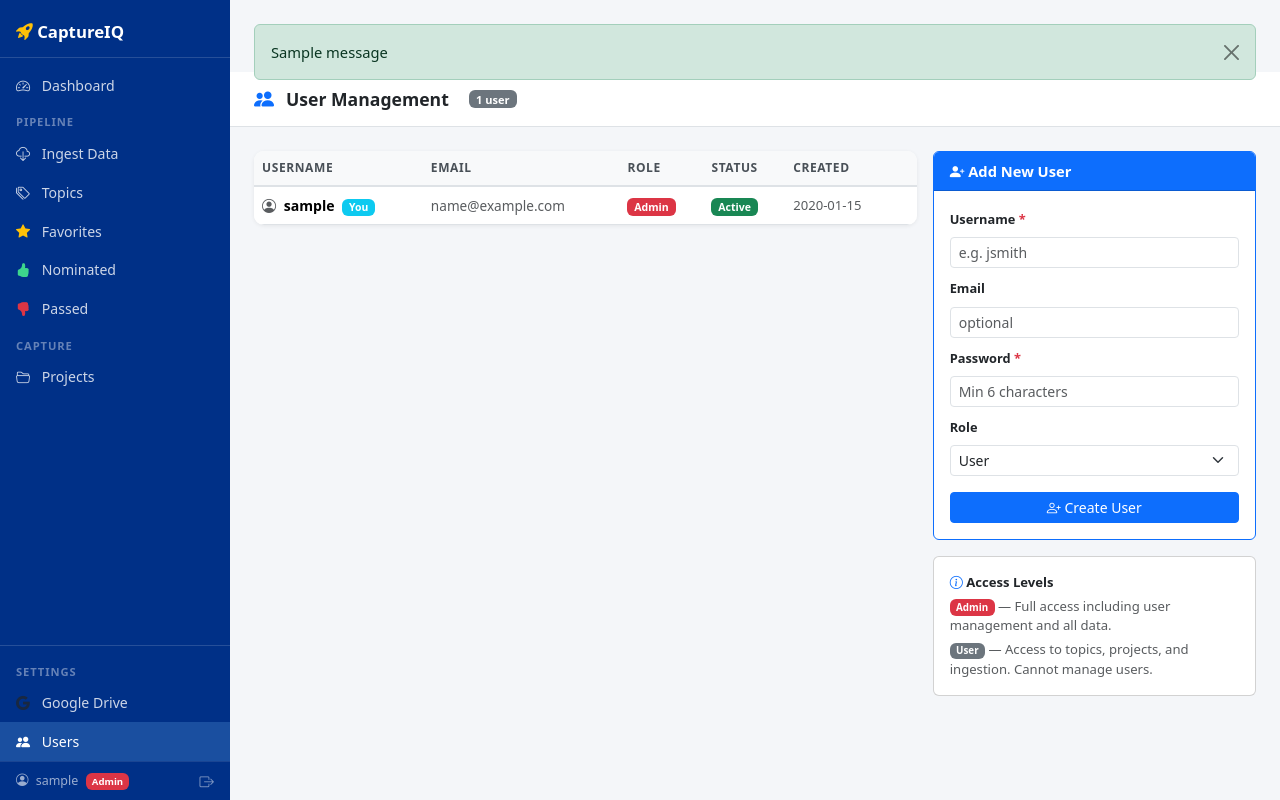
After one commit to ntoscano01/capture-iq, a Flask app: page /admin/users in a window 1280 px wide. The commit adds this page. Run offline with Flask 3, Linux system fonts and the light colour scheme; a user stored in the database is signed in; tables that the repository leaves empty hold one stand-in row (values such as "Sample post"); one stand-in notice (Sample message) is shown.

Commit message:
Add multi-user login system with admin user management

```diff
--- a/app.py
+++ b/app.py
@@ -1,6 +1,6 @@
 """
-SBIR Pipeline - Flask Web Application
-Local offline app for ingesting and querying SBIR solicitation data.
+CaptureIQ - Flask Web Application
+Local/hosted app for managing SBIR solicitation pipeline and capture.
 """
 
 import os
@@ -10,6 +10,8 @@ import csv
 import io
 from flask import Flask, render_template, request, redirect, url_for, jsonify, flash, Response, send_file
 from werkzeug.utils import secure_filename
+from werkzeug.security import generate_password_hash, check_password_hash
+from flask_login import LoginManager, UserMixin, login_user, logout_user, login_required, current_user
 
 import database as db
 
@@ -17,7 +19,40 @@ import database as db
 os.environ.setdefault("OAUTHLIB_INSECURE_TRANSPORT", "1")
 
 app = Flask(__name__)
-app.secret_key = "sbir-pipeline-local-secret"
+app.secret_key = os.environ.get("CAPTUREIQ_SECRET_KEY", "captureiq-local-secret-change-me")
+
+# ── Flask-Login setup ─────────────────────────────────────────────────────────
+
+login_manager = LoginManager(app)
+login_manager.login_view = "login"
+login_manager.login_message = "Please log in to access CaptureIQ."
+login_manager.login_message_category = "warning"
+
+
+class User(UserMixin):
+    def __init__(self, id, username, email, role, is_active=True):
+        self.id = id
+        self.username = username
+        self.email = email
+        self.role = role
+        self._active = bool(is_active)
+
+    @property
+    def is_active(self):
+        return self._active
+
+    @property
+    def is_admin(self):
+        return self.role == "admin"
+
+
+@login_manager.user_loader
+def load_user(user_id):
+    row = db.get_user_by_id(int(user_id))
+    if row:
+        return User(row["id"], row["username"], row["email"],
+                    row["role"], row["is_active"])
+    return None
 
 # Track background ingestion jobs
 _jobs: dict[str, dict] = {}
@@ -103,11 +138,143 @@ def ensure_db():
         app._db_ready = True
 
 
+# ── Auth — Login / Logout / Setup ─────────────────────────────────────────────
+
+@app.route("/login", methods=["GET", "POST"])
+def login():
+    # Redirect to setup if no users exist yet
+    if db.count_users() == 0:
+        return redirect(url_for("setup"))
+    if current_user.is_authenticated:
+        return redirect(url_for("dashboard"))
+    if request.method == "POST":
+        username = request.form.get("username", "").strip()
+        password = request.form.get("password", "")
+        row = db.get_user_by_username(username)
+        if row and row["is_active"] and check_password_hash(row["password_hash"], password):
+            user = User(row["id"], row["username"], row["email"],
+                        row["role"], row["is_active"])
+            login_user(user, remember=request.form.get("remember") == "1")
+            return redirect(request.args.get("next") or url_for("dashboard"))
+        flash("Invalid username or password.", "danger")
+    return render_template("login.html")
+
+
+@app.route("/logout")
+@login_required
+def logout():
+    logout_user()
+    flash("You have been logged out.", "info")
+    return redirect(url_for("login"))
+
+
+@app.route("/setup", methods=["GET", "POST"])
+def setup():
+    """First-run admin account creation. Only accessible when no users exist."""
+    if db.count_users() > 0:
+        return redirect(url_for("login"))
+    if request.method == "POST":
+        username = request.form.get("username", "").strip()
+        email    = request.form.get("email", "").strip()
+        password = request.form.get("password", "")
+        confirm  = request.form.get("confirm", "")
+        if not username or not password:
+            flash("Username and password are required.", "danger")
+        elif password != confirm:
+            flash("Passwords do not match.", "danger")
+        elif len(password) < 6:
+            flash("Password must be at least 6 characters.", "danger")
+        else:
+            db.create_user(username, email, generate_password_hash(password), role="admin")
+            flash(f"Admin account '{username}' created. Please log in.", "success")
+            return redirect(url_for("login"))
+    return render_template("setup.html")
+
+
+# ── Admin — User Management ────────────────────────────────────────────────────
+
+@app.route("/admin/users")
+@login_required
+def admin_users():
+    if not current_user.is_admin:
+        flash("Admin access required.", "danger")
+        return redirect(url_for("dashboard"))
+    users = db.get_all_users()
+    return render_template("admin_users.html", users=users)
+
+
+@app.route("/admin/users/create", methods=["POST"])
+@login_required
+def admin_create_user():
+    if not current_user.is_admin:
+        return redirect(url_for("dashboard"))
+    username = request.form.get("username", "").strip()
+    email    = request.form.get("email", "").strip()
+    password = request.form.get("password", "")
+    role     = request.form.get("role", "user")
+    if not username or not password:
+        flash("Username and password are required.", "danger")
+    elif db.get_user_by_username(username):
+        flash(f"Username '{username}' is already taken.", "danger")
+    elif len(password) < 6:
+        flash("Password must be at least 6 characters.", "danger")
+    else:
+        db.create_user(username, email, generate_password_hash(password), role)
+        flash(f"User '{username}' created successfully.", "success")
+    return redirect(url_for("admin_users"))
+
+
+@app.route("/admin/users/<int:user_id>/toggle", methods=["POST"])
+@login_required
+def admin_toggle_user(user_id):
+    if not current_user.is_admin:
+        return redirect(url_for("dashboard"))
+    if user_id == current_user.id:
+        flash("You cannot deactivate your own account.", "warning")
+    else:
+        row = db.get_user_by_id(user_id)
+        if row:
+            db.set_user_active(user_id, not row["is_active"])
+            flash(f"User '{row['username']}' {'activated' if not row['is_active'] else 'deactivated'}.", "success")
+    return redirect(url_for("admin_users"))
+
+
+@app.route("/admin/users/<int:user_id>/delete", methods=["POST"])
+@login_required
+def admin_delete_user(user_id):
+    if not current_user.is_admin:
+        return redirect(url_for("dashboard"))
+    if user_id == current_user.id:
+        flash("You cannot delete your own account.", "warning")
+    else:
+        row = db.get_user_by_id(user_id)
+        if row:
+            db.delete_user(user_id)
+            flash(f"User '{row['username']}' deleted.", "success")
+    return redirect(url_for("admin_users"))
+
+
+@app.route("/admin/users/<int:user_id>/reset-password", methods=["POST"])
+@login_required
+def admin_reset_password(user_id):
+    if not current_user.is_admin:
+        return redirect(url_for("dashboard"))
+    new_password = request.form.get("new_password", "")
+    if len(new_password) < 6:
+        flash("Password must be at least 6 characters.", "danger")
+    else:
+        db.update_user_password(user_id, generate_password_hash(new_password))
+        row = db.get_user_by_id(user_id)
+        flash(f"Password reset for '{row['username']}'.", "success")
+    return redirect(url_for("admin_users"))
+
+
 # ── Dashboard ──────────────────────────────────────────────────────────────────
 
 @app.route("/")
+@login_required
 def dashboard():
-    stats = db.get_stats()
+    stats = db.get_stats(user_id=current_user.id)
     capture_stats = db.get_capture_stats()
     return render_template("dashboard.html", stats=stats, jobs=_jobs,
                            capture_stats=capture_stats)
@@ -246,12 +413,14 @@ def topic_detail(topic_id: int):
 
 
 @app.route("/topics/<int:topic_id>/favorite", methods=["POST"])
+@login_required
 def toggle_topic_favorite(topic_id: int):
-    db.toggle_topic_favorite(topic_id)
+    db.toggle_user_topic_favorite(current_user.id, topic_id)
     return redirect(request.referrer or url_for("topic_detail", topic_id=topic_id))
 
 
 @app.route("/topics/<int:topic_id>/score", methods=["POST"])
+@login_required
 def set_topic_score(topic_id: int):
     score = float(request.form.get("score", 0))
     db.set_topic_score(topic_id, score)
@@ -259,6 +428,7 @@ def set_topic_score(topic_id: int):
 
 
 @app.route("/topics/<int:topic_id>/notes", methods=["POST"])
+@login_required
 def set_topic_notes(topic_id: int):
     notes = request.form.get("notes", "")
     db.set_topic_notes(topic_id, notes)
@@ -266,9 +436,10 @@ def set_topic_notes(topic_id: int):
 
 
 @app.route("/topics/<int:topic_id>/status", methods=["POST"])
+@login_required
 def set_topic_status(topic_id: int):
     status = request.form.get("status", "")
-    db.set_topic_status(topic_id, status)
+    db.set_user_topic_status(current_user.id, topic_id, status)
     return redirect(request.referrer or url_for("topics"))
 
 
@@ -557,6 +728,7 @@ def export_topic_docx(topic_id: int):
 
 
 @app.route("/topics")
+@login_required
 def topics():
     agency       = request.args.get("agency", "")
     phase        = request.args.get("phase", "")
@@ -577,6 +749,7 @@ def topics():
         topic_status=topic_status if topic_status in ("nominated", "passed") else None,
         limit=per_page,
         offset=offset,
+        user_id=current_user.id,
     )
     filters = {
         "agencies": db.get_distinct("topics", "agency"),
@@ -593,6 +766,7 @@ def topics():
 # ── Topics CSV Export ──────────────────────────────────────────────────────────
 
 @app.route("/topics/export.csv")
+@login_required
 def export_topics_csv():
     """Export all topics matching current filters as a CSV download."""
     agency       = request.args.get("agency", "")
@@ -609,8 +783,9 @@ def export_topics_csv():
         keyword=keyword or None,
         favorited=True if favorited == "1" else None,
         topic_status=topic_status if topic_status in ("nominated", "passed") else None,
-        limit=10000,   # export all matching rows
+        limit=10000,
         offset=0,
+        user_id=current_user.id,
     )
 
     output = io.StringIO()
@@ -651,6 +826,7 @@ def export_topics_csv():
 # ── Search ─────────────────────────────────────────────────────────────────────
 
 @app.route("/search")
+@login_required
 def search():
     keyword = request.args.get("q", "").strip()
     results = None
@@ -662,6 +838,7 @@ def search():
 # ── Ingestion ──────────────────────────────────────────────────────────────────
 
 @app.route("/ingest")
+@login_required
 def ingest_page():
     recent_logs = []
     with db.get_db() as conn:
@@ -674,6 +851,7 @@ def ingest_page():
 
 
 @app.route("/ingest/sbir-gov", methods=["POST"])
+@login_required
 def ingest_sbir_gov():
     source_type = request.form.get("source_type", "solicitations")
     agency  = request.form.get("agency", "")
@@ -710,6 +888,7 @@ def ingest_sbir_gov():
 
 
 @app.route("/ingest/sbir-topics", methods=["POST"])
+@login_required
 def ingest_sbir_topics():
     agency    = request.form.get("agency", "").strip()
     phase     = request.form.get("phase", "").strip()
@@ -750,6 +929,7 @@ def ingest_sbir_topics():
 
 
 @app.route("/ingest/navy", methods=["POST"])
+@login_required
 def ingest_navy():
     topics_url = request.form.get("topics_url", "").strip() or "https://www.navysbir.com/topics26_1.htm"
     max_topics = int(request.form.get("max_topics", 100))
@@ -777,6 +957,7 @@ def ingest_navy():
 
 
 @app.route("/ingest/dod", methods=["POST"])
+@login_required
 def ingest_dod():
     baa     = request.form.get("baa", "DOD_SBIR_2026_P1_CBZ").strip()
     keyword = request.form.get("keyword", "").strip()
@@ -829,6 +1010,7 @@ def api_dod_baas():
 # ── SBIR Capture — Projects ────────────────────────────────────────────────────
 
 @app.route("/projects")
+@login_required
 def projects():
     stage   = request.args.get("stage", "")
     keyword = request.args.get("keyword", "")
@@ -846,6 +1028,7 @@ def projects():
 
 
 @app.route("/projects/new", methods=["POST"])
+@login_required
 def create_project():
     topic_id = request.form.get("topic_id") or None
     if topic_id:
@@ -874,6 +1057,7 @@ def create_project():
 
 
 @app.route("/projects/<int:project_id>")
+@login_required
 def project_detail(project_id: int):
     project = db.get_project(project_id)
     if not project:
@@ -898,6 +1082,7 @@ def project_detail(project_id: int):
 
 
 @app.route("/projects/<int:project_id>/edit", methods=["POST"])
+@login_required
 def edit_project(project_id: int):
     db.update_project(project_id, {
         "name":        request.form.get("name", "").strip(),
@@ -911,6 +1096,7 @@ def edit_project(project_id: int):
 
 
 @app.route("/projects/<int:project_id>/stage", methods=["POST"])
+@login_required
 def set_project_stage(project_id: int):
     stage = request.form.get("stage", "Identified")
     db.set_project_stage(project_id, stage)
@@ -919,6 +1105,7 @@ def set_project_stage(project_id: int):
 
 
 @app.route("/projects/<int:project_id>/delete", methods=["POST"])
+@login_required
 def delete_project(project_id: int):
     project = db.get_project(project_id)
     if project:
@@ -938,6 +1125,7 @@ def delete_project(project_id: int):
 # ── SBIR Capture — Files ───────────────────────────────────────────────────────
 
 @app.route("/projects/<int:project_id>/files/upload", methods=["POST"])
+@login_required
 def upload_project_file(project_id: int):
     from integrations import google_drive as gd
 
@@ -1031,6 +1219,7 @@ def upload_project_file(project_id: int):
 
 
 @app.route("/projects/<int:project_id>/files/<int:file_id>/download")
+@login_required
 def download_project_file(project_id: int, file_id: int):
     from integrations import google_drive as gd
     file_rec = db.get_project_file(file_id, project_id)
@@ -1059,6 +1248,7 @@ def download_project_file(project_id: int, file_id: int):
 
 
 @app.route("/projects/<int:project_id>/files/<int:file_id>/delete", methods=["POST"])
+@login_required
 def delete_project_file(project_id: int, file_id: int):
     from integrations import google_drive as gd
     file_rec = db.get_project_file(file_id, project_id)
@@ -1088,6 +1278,7 @@ def toggle_checklist(project_id: int, item_id: int):
 
 
 @app.route("/projects/<int:project_id>/checklist/add", methods=["POST"])
+@login_required
 def add_checklist_item(project_id: int):
     label    = request.form.get("label", "").strip()
     category = request.form.get("category", "Custom").strip() or "Custom"
@@ -1098,6 +1289,7 @@ def add_checklist_item(project_id: int):
 
 
 @app.route("/projects/<int:project_id>/checklist/<int:item_id>/delete", methods=["POST"])
+@login_required
 def delete_checklist_item(project_id: int, item_id: int):
     db.delete_checklist_item(item_id, project_id)
     return redirect(url_for("project_detail", project_id=project_id))
@@ -1106,6 +1298,7 @@ def delete_checklist_item(project_id: int, item_id: int):
 # ── Google Drive Settings ──────────────────────────────────────────────────────
 
 @app.route("/settings/gdrive")
+@login_required
 def gdrive_settings():
     from integrations import google_drive as gd
     return render_template("gdrive_settings.html",
@@ -1114,6 +1307,7 @@ def gdrive_settings():
 
 
 @app.route("/settings/gdrive/connect")
+@login_required
 def gdrive_connect():
     from integrations import google_drive as gd
     if not gd.has_credentials_file():
@@ -1124,6 +1318,7 @@ def gdrive_connect():
 
 
 @app.route("/settings/gdrive/callback")
+@login_required
 def gdrive_callback():
     from integrations import google_drive as gd
     code = request.args.get("code")
@@ -1140,6 +1335,7 @@ def gdrive_callback():
 
 
 @app.route("/settings/gdrive/disconnect", methods=["POST"])
+@login_required
 def gdrive_disconnect():
     from integrations import google_drive as gd
     gd.revoke()
@@ -1150,6 +1346,7 @@ def gdrive_disconnect():
 # ── API endpoints (JSON) ───────────────────────────────────────────────────────
 
 @app.route("/ingest-log/<int:log_id>/delete", methods=["POST"])
+@login_required
 def delete_ingest_log(log_id: int):
     db.delete_ingest_log(log_id)
     return redirect(url_for("ingest_page"))
--- a/requirements.txt
+++ b/requirements.txt
@@ -1,4 +1,5 @@
 flask>=3.0.0
+flask-login>=0.6.3
 requests>=2.31.0
 beautifulsoup4>=4.12.0
 lxml>=5.0.0
--- /dev/null
+++ b/templates/admin_users.html
@@ -0,0 +1,154 @@
+{% extends "base.html" %}
+{% block title %}User Management — CaptureIQ{% endblock %}
+
+{% block content %}
+<div class="topbar">
+  <i class="bi bi-people-fill text-primary fs-5"></i>
+  <h1>User Management</h1>
+  <span class="badge bg-secondary ms-2">{{ users|length }} user{{ 's' if users|length != 1 }}</span>
+</div>
+
+<div class="row g-3">
+
+  <!-- User list -->
+  <div class="col-md-8">
+    <div class="table-card">
+      <table class="table table-hover align-middle mb-0">
+        <thead>
+          <tr>
+            <th>Username</th>
+            <th>Email</th>
+            <th>Role</th>
+            <th>Status</th>
+            <th>Created</th>
+            <th></th>
+          </tr>
+        </thead>
+        <tbody>
+          {% for u in users %}
+          <tr class="{{ 'table-secondary text-muted' if not u.is_active }}">
+            <td>
+              <i class="bi bi-person-circle me-1 text-muted"></i>
+              <strong>{{ u.username }}</strong>
+              {% if u.id == current_user.id %}
+                <span class="badge bg-info ms-1" style="font-size:.65rem">You</span>
+              {% endif %}
+            </td>
+            <td class="text-muted" style="font-size:.85rem">{{ u.email or '—' }}</td>
+            <td>
+              {% if u.role == 'admin' %}
+                <span class="badge bg-danger">Admin</span>
+              {% else %}
+                <span class="badge bg-secondary">User</span>
+              {% endif %}
+            </td>
+            <td>
+              {% if u.is_active %}
+                <span class="badge bg-success">Active</span>
+              {% else %}
+                <span class="badge bg-secondary">Inactive</span>
+              {% endif %}
+            </td>
+            <td class="text-muted" style="font-size:.82rem">{{ u.created_at[:10] if u.created_at else '—' }}</td>
+            <td class="text-end" style="white-space:nowrap">
+              {% if u.id != current_user.id %}
+              <!-- Activate / Deactivate -->
+              <form method="post" action="{{ url_for('admin_toggle_user', user_id=u.id) }}" class="d-inline">
+                <button type="submit" class="btn btn-sm {{ 'btn-outline-warning' if u.is_active else 'btn-outline-success' }} py-0"
+                        title="{{ 'Deactivate' if u.is_active else 'Activate' }}">
+                  <i class="bi {{ 'bi-pause-circle' if u.is_active else 'bi-play-circle' }}"></i>
+                </button>
+              </form>
+              <!-- Reset password -->
+              <button type="button" class="btn btn-sm btn-outline-secondary py-0 ms-1"
+                      data-bs-toggle="modal" data-bs-target="#resetModal{{ u.id }}"
+                      title="Reset password">
+                <i class="bi bi-key"></i>
+              </button>
+              <!-- Delete -->
+              <form method="post" action="{{ url_for('admin_delete_user', user_id=u.id) }}" class="d-inline ms-1"
+                    onsubmit="return confirm('Delete user {{ u.username }}? This cannot be undone.')">
+                <button type="submit" class="btn btn-sm btn-outline-danger py-0" title="Delete user">
+                  <i class="bi bi-trash3"></i>
+                </button>
+              </form>
+              {% endif %}
+            </td>
+          </tr>
+
+          <!-- Reset Password Modal -->
+          <div class="modal fade" id="resetModal{{ u.id }}" tabindex="-1">
+            <div class="modal-dialog modal-sm">
+              <div class="modal-content">
+                <div class="modal-header py-2">
+                  <h6 class="modal-title">Reset password — {{ u.username }}</h6>
+                  <button type="button" class="btn-close" data-bs-dismiss="modal"></button>
+                </div>
+                <form method="post" action="{{ url_for('admin_reset_password', user_id=u.id) }}">
+                  <div class="modal-body">
+                    <input type="password" name="new_password" class="form-control form-control-sm"
+                           placeholder="New password (min 6 chars)" required minlength="6">
+                  </div>
+                  <div class="modal-footer py-2">
+                    <button type="button" class="btn btn-sm btn-secondary" data-bs-dismiss="modal">Cancel</button>
+                    <button type="submit" class="btn btn-sm btn-primary">Reset</button>
+                  </div>
+                </form>
+              </div>
+            </div>
+          </div>
+
+          {% endfor %}
+        </tbody>
+      </table>
+    </div>
+  </div>
+
+  <!-- Create user form -->
+  <div class="col-md-4">
+    <div class="card border-primary">
+      <div class="card-header bg-primary text-white fw-semibold">
+        <i class="bi bi-person-plus-fill"></i> Add New User
+      </div>
+      <div class="card-body">
+        <form method="post" action="{{ url_for('admin_create_user') }}">
+          <div class="mb-2">
+            <label class="form-label fw-semibold" style="font-size:.8rem">Username <span class="text-danger">*</span></label>
+            <input type="text" name="username" class="form-control form-control-sm" required
+                   placeholder="e.g. jsmith">
+          </div>
+          <div class="mb-2">
+            <label class="form-label fw-semibold" style="font-size:.8rem">Email</label>
+            <input type="email" name="email" class="form-control form-control-sm"
+                   placeholder="optional">
+          </div>
+          <div class="mb-2">
+            <label class="form-label fw-semibold" style="font-size:.8rem">Password <span class="text-danger">*</span></label>
+            <input type="password" name="password" class="form-control form-control-sm" required
+                   minlength="6" placeholder="Min 6 characters">
+          </div>
+          <div class="mb-3">
+            <label class="form-label fw-semibold" style="font-size:.8rem">Role</label>
+            <select name="role" class="form-select form-select-sm">
+              <option value="user">User</option>
+              <option value="admin">Admin</option>
+            </select>
+          </div>
+          <button type="submit" class="btn btn-primary btn-sm w-100">
+            <i class="bi bi-person-plus"></i> Create User
+          </button>
+        </form>
+      </div>
+    </div>
+
+    <div class="card mt-3">
+      <div class="card-body" style="font-size:.82rem">
+        <p class="fw-semibold mb-1"><i class="bi bi-info-circle text-primary"></i> Access Levels</p>
+        <p class="text-muted mb-1"><span class="badge bg-danger">Admin</span> — Full access including user management and all data.</p>
+        <p class="text-muted mb-0"><span class="badge bg-secondary">User</span> — Access to topics, projects, and ingestion. Cannot manage users.</p>
+      </div>
+    </div>
+  </div>
+
+</div>
+{% endblock %}
--- a/templates/base.html
+++ b/templates/base.html
@@ -159,7 +159,28 @@
           {% endif %}
         </a>
       </li>
+      {% if current_user.is_authenticated and current_user.is_admin %}
+      <li class="nav-item">
+        <a class="nav-link {% if request.endpoint == 'admin_users' %}active{% endif %}"
+           href="{{ url_for('admin_users') }}">
+          <i class="bi bi-people-fill"></i> Users
+        </a>
+      </li>
+      {% endif %}
     </ul>
+    {% if current_user.is_authenticated %}
+    <div style="padding:.6rem 1rem; border-top:1px solid rgba(255,255,255,.1); font-size:.78rem; color:rgba(255,255,255,.6)">
+      <i class="bi bi-person-circle me-1"></i>
+      <span>{{ current_user.username }}</span>
+      {% if current_user.is_admin %}
+        <span class="badge bg-danger ms-1" style="font-size:.6rem">Admin</span>
+      {% endif %}
+      <a href="{{ url_for('logout') }}" class="float-end text-white-50" title="Sign out"
+         style="text-decoration:none; font-size:.9rem">
+        <i class="bi bi-box-arrow-right"></i>
+      </a>
+    </div>
+    {% endif %}
   </div>
 </nav>
 
```
Also changed, not shown: database.py (+160 -17 lines), templates/login.html (added, +67 -0 lines), templates/setup.html (added, +79 -0 lines), 1 other file.
